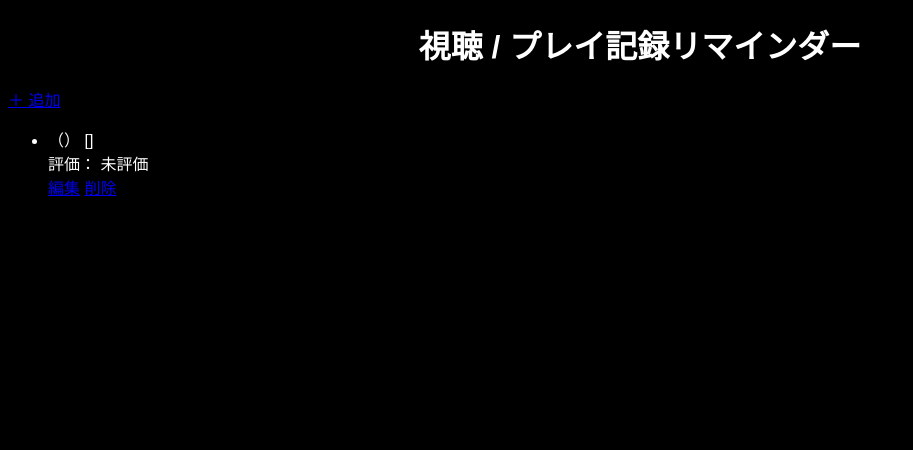
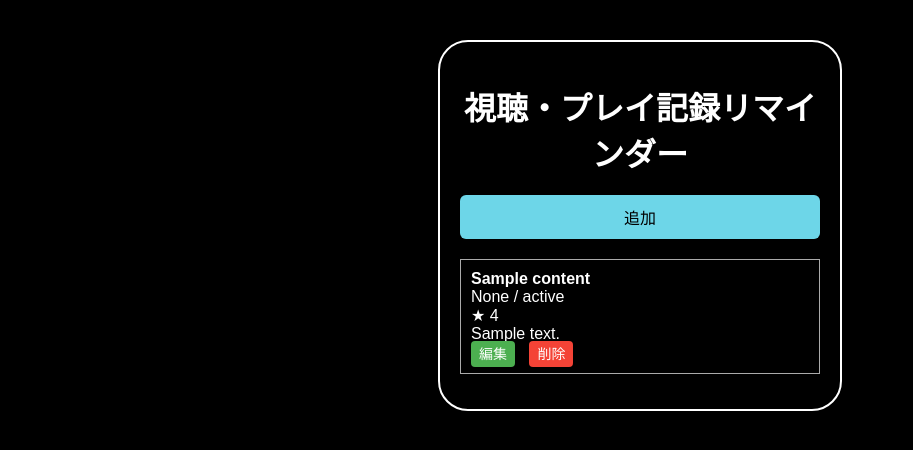
Before and after one commit to Leon7220/conture, a Flask app: page / in a window 1280 px wide. Shown: the top 450 px of the page, without its empty margins (0-913 px from the left). Run offline with Flask 3, Linux system fonts and the light colour scheme; tables that the repository leaves empty hold one stand-in row (values such as "Sample post").

Commit message:
Add edit feature and improve UI

```diff
--- a/templates/index.html
+++ b/templates/index.html
@@ -1,46 +1,21 @@
-<!DOCTYPE html>
-<html lang="ja">
-<head>
-    <meta charset="UTF-8">
-    <title>視聴 / プレイ記録リマインダー</title>
-    <link rel="stylesheet" href="{{ url_for('static', filename='style.css') }}">
-</head>
-<body>
+<link rel="stylesheet" href="{{ url_for('static', filename='style.css') }}">
 
-<h1>視聴 / プレイ記録リマインダー</h1>
+<div class="phone">
+  <h1>視聴・プレイ記録リマインダー</h1>
 
-<a href="/add">＋ 追加</a>
+  <a href="/add" class="add-btn">追加</a>
 
-<ul>
-{% for c in contents %}
-    <li>
-        <strong>{{ c.title }}</strong>
-        （{{ c.type }}） [{{ c.status }}]
-        <br>
+  {% for c in contents %}
+  <div class="item">
+    <strong>{{ c[1] }}</strong><br>
+    {{ c[2] }} / {{ c[3] }}<br>
+    ★ {{ c[4] }}<br>
+    {{ c[5] }}
 
-        評価：
-        {% if c.rating %}
-            {% for i in range(c.rating) %}
-                ★
-            {% endfor %}
-            {% for i in range(5 - c.rating) %}
-                ☆
-            {% endfor %}
-        {% else %}
-            未評価
-        {% endif %}
-        <br>
-
-        {% if c.comment %}
-            感想：{{ c.comment }}
-            <br>
-        {% endif %}
-
-        <a href="/edit/{{ c.id }}">編集</a>
-        <a href="/delete/{{ c.id }}">削除</a>
-    </li>
-{% endfor %}
-</ul>
-
-</body>
-</html>
+    <div class="actions">
+      <a href="/edit/{{ c[0] }}" class="edit">編集</a>
+      <a href="/delete/{{ c[0] }}" class="delete">削除</a>
+    </div>
+  </div>
+  {% endfor %}
+</div>
```
